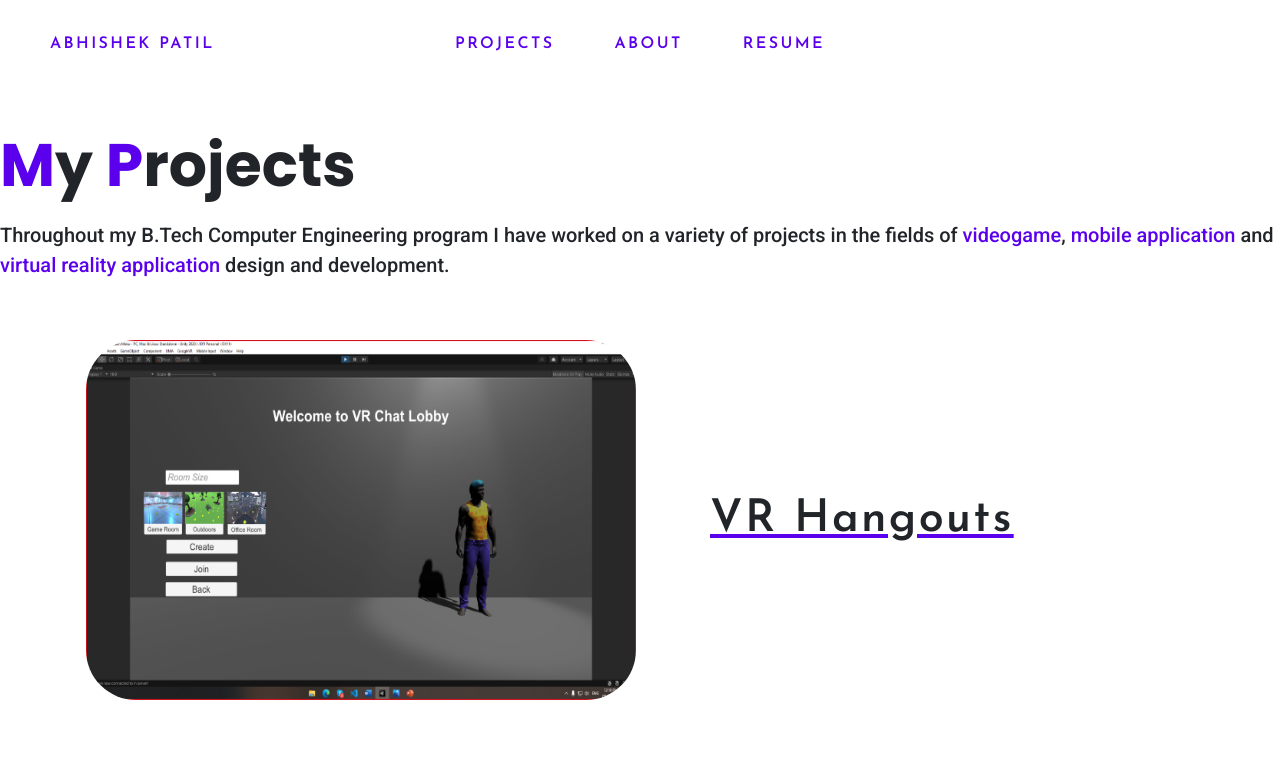
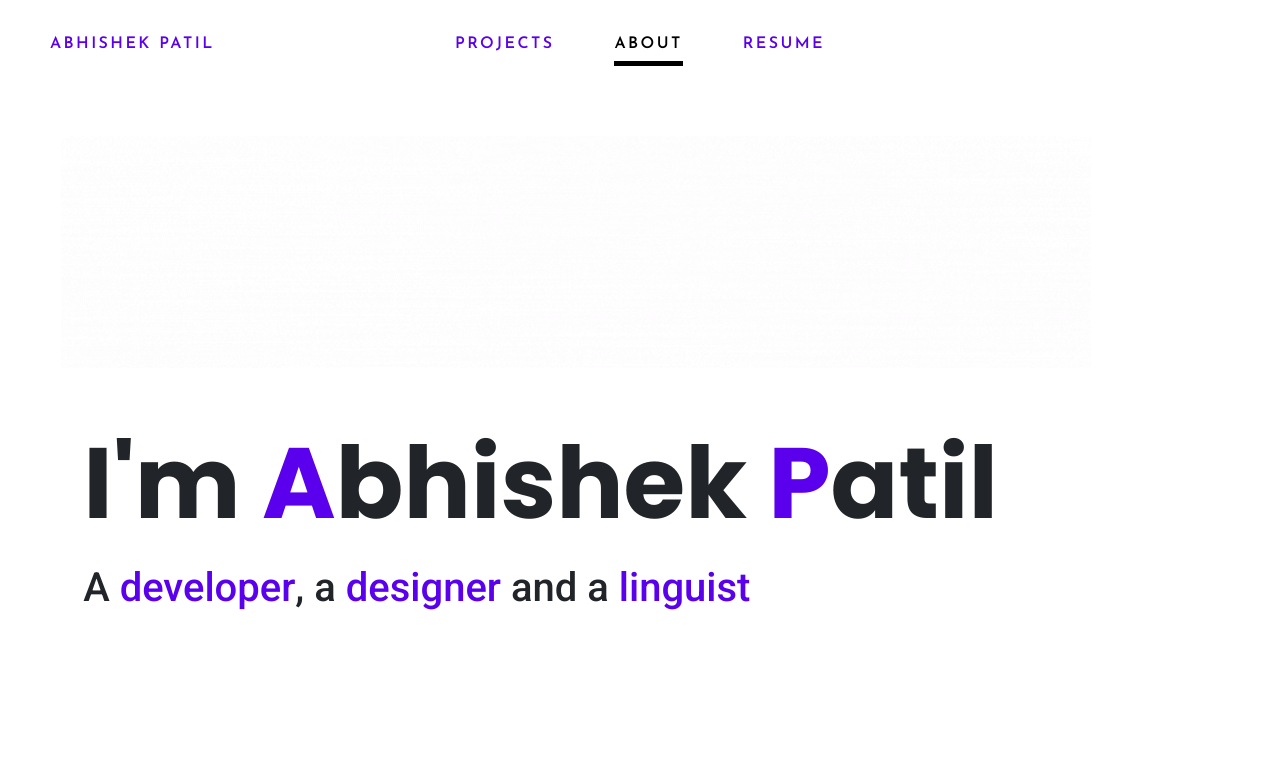
Before and after one commit to abhishekP-patil/abhishekportfolio, a React (Create React App) app: page /abhishekportfolio/projects in a window 1280 px wide. Shown: the top 778 px of the page. Built offline with nearby package versions, Linux system fonts and the light colour scheme.

Commit message:
removing react router

```diff
--- a/src/App.js
+++ b/src/App.js
@@ -1,27 +1,40 @@
-import React, {useState} from 'react';
-import logo from './logo.svg';
-import 'bootstrap/dist/css/bootstrap.min.css';
-import './App.css';
-import {BrowserRouter, Route, Routes} from 'react-router-dom'
-import { Modal } from 'react-bootstrap';
+import React, { useState } from "react";
+import logo from "./logo.svg";
+import "bootstrap/dist/css/bootstrap.min.css";
+import "./App.css";
+import { BrowserRouter, Route, Routes } from "react-router-dom";
+import { Modal } from "react-bootstrap";
 
-import MainNav from './MainNav';
-import HomePage from './Pages/HomePage';
-import ProjectsPage from './Pages/ProjectsPage';
+import MainNav from "./MainNav";
+import HomePage from "./Pages/HomePage";
+import ProjectsPage from "./Pages/ProjectsPage";
 
 function App() {
-  const [currentPage, setCurrentPage] = useState();
+  const [currentPage, setCurrentPage] = useState("/abhishekportfolio");
 
   return (
-    <BrowserRouter basename='/abhishekportfolio'>
-      <div>
-        <MainNav currentPage={currentPage} setCurrentPage={setCurrentPage}/>
-        <Routes>
-          <Route path='/' exact element={<HomePage currentPage={currentPage}/>}/>
-          <Route path='/projects' exact element={<ProjectsPage />}/>
-        </Routes>
-      </div>
-    </BrowserRouter>
+    <>
+      {/*
+      <BrowserRouter basename="/abhishekportfolio">
+        <div>
+          <MainNav currentPage={currentPage} setCurrentPage={setCurrentPage} />
+          <Routes>
+            <Route
+              path="/"
+              exact
+              element={<HomePage currentPage={currentPage} />}
+            />
+            <Route path="/projects" exact element={<ProjectsPage />} />
+          </Routes>
+        </div>
+      </BrowserRouter> */}
+      <MainNav currentPage={currentPage} setCurrentPage={setCurrentPage} />
+      {currentPage === "/abhishekportfolio" ? (
+        <HomePage currentPage={currentPage} />
+      ) : (
+        currentPage === "abhishekportfolio/projects" && <ProjectsPage />
+      )}
+    </>
   );
 }
 
--- a/src/MainNav.jsx
+++ b/src/MainNav.jsx
@@ -34,15 +34,13 @@ function MainNav({ currentPage, setCurrentPage }) {
         >
           ABHISHEK PATIL
         </div>
-        <Link to="/projects" style={{ textDecoration: "none" }}>
+        {/* <Link to="/projects" style={{ textDecoration: "none" }}> */}
         <div
           className="nav-element"
           style={{
             marginRight: "60px",
             color: `${
-                currentPage === "abhishekportfolio/projects"
-                  ? "black"
-                  : "#5A00ED"
+              currentPage === "abhishekportfolio/projects" ? "black" : "#5A00ED"
             }`,
           }}
           onClick={() => setCurrentPage("abhishekportfolio/projects")}
@@ -59,8 +57,8 @@ function MainNav({ currentPage, setCurrentPage }) {
             }}
           />
         </div>
-        </Link>
-        <Link to="/" style={{ textDecoration: "none" }}>
+        {/* </Link>
+        <Link to="/" style={{ textDecoration: "none" }}> */}
         <div
           className="nav-element"
           style={{
@@ -80,7 +78,7 @@ function MainNav({ currentPage, setCurrentPage }) {
             }}
           />
         </div>
-        </Link>
+        {/* </Link> */}
         <a
           className="nav-element"
           href={process.env.PUBLIC_URL + "/assets/pdfs/AbhishekPPatilCV.pdf"}
```
Lines whose indentation alone changed are shown as unchanged.
